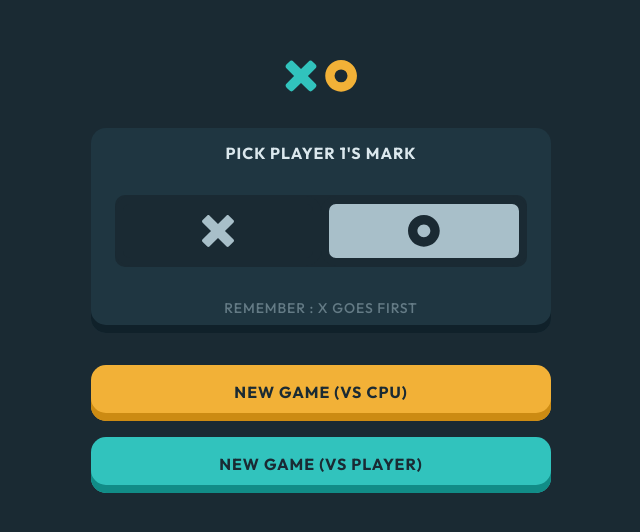
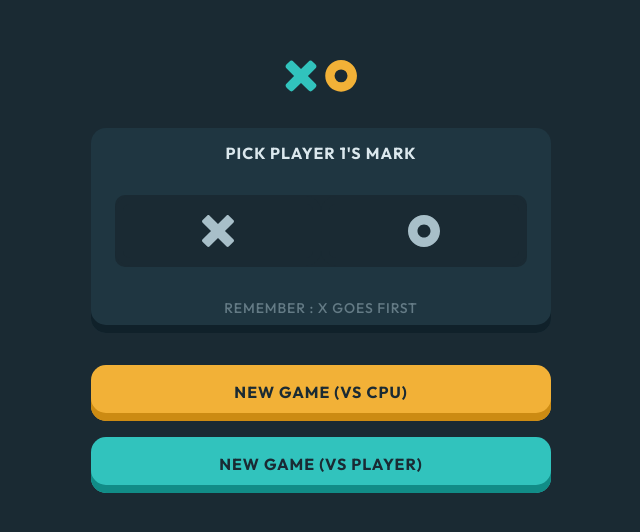
Before and after one commit to trekab/tic-tac-toe-app, a React (Create React App) app: page / in a window 1280 px wide. Shown: the part 124-656 px from the top of the page, without its empty margins (319-959 px from the left). Built offline with nearby package versions, Linux system fonts and the light colour scheme.

Commit message:
style: Finish the styling and active states for the radio inputs

```diff
--- a/src/css/NewGame.css
+++ b/src/css/NewGame.css
@@ -58,8 +58,8 @@
 }
 
 #x-mark__section label {
-  width: 32px;
-  height: 32px;
+  width: 100%;
+  height: 100%;
   background-image: url("../assets/icon-x-turn.svg");
   background-repeat: no-repeat;
   background-position: center;
@@ -67,14 +67,10 @@
   cursor: pointer;
 }
 
-#o-mark__section {
-  background-color: var(--silver);
-}
-
 #o-mark__section label {
-  width: 32px;
-  height: 32px;
-  background-image: url("../assets/icon-o-turn.svg");
+  width: 100%;
+  height: 100%;
+  background-image: url("../assets/icon-o-turn-alt.svg");
   background-repeat: no-repeat;
   background-position: center;
   background-size: 32px 32px;
@@ -85,9 +81,16 @@
   appearance: none;
 }
 
-.mark-choice form input:checked + label {
-  border: 3px double white;
-  border-radius: 25%;
+#x-mark__section input:checked + label {
+  background-image: url("../assets/icon-x-navy.svg");
+  background-color: var(--silver);
+  border-radius: 10px;
+}
+
+#o-mark__section input:checked + label {
+  background-image: url("../assets/icon-o-navy.svg");
+  background-color: var(--silver);
+  border-radius: 10px;
 }
 
 #reminder {
```
